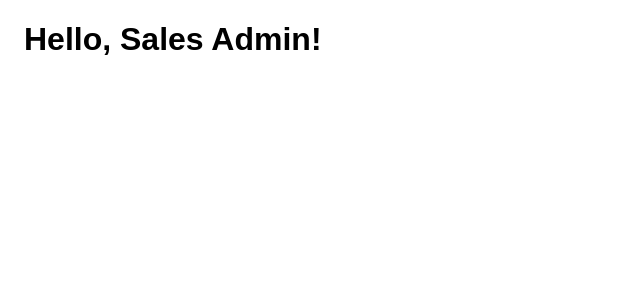
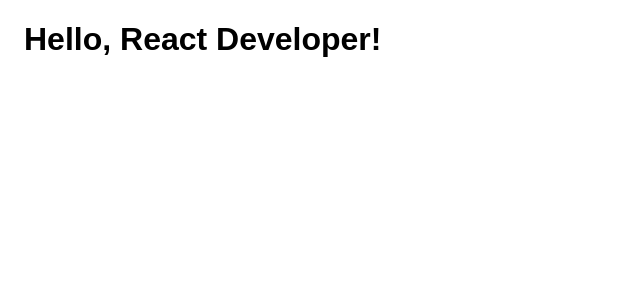
Before and after one commit to MrBrownser/react-16-webpack-boilerplate, a React app: page / in a window 1280 px wide. Shown: the top 300 px of the page, without its empty margins (0-640 px from the left). Built offline with nearby package versions, Linux system fonts and the light colour scheme.

Commit message:
Made project generic enough to be on my GitHub account

```diff
--- a/public/index.html
+++ b/public/index.html
@@ -3,7 +3,7 @@
   <head>
     <meta charset="UTF-8" />
     <meta name="viewport" content="width=device-width, initial-scale=1, shrink-to-fit=no">
-    <title>myO Sales Admin</title>
+    <title>React Boilerplate</title>
   </head>
 
   <body>
--- a/src/App.js
+++ b/src/App.js
@@ -4,7 +4,7 @@
 const App = () => {
   return (
     <div className="App">
-      <h1> Hello, Sales Admin! </h1>
+      <h1> Hello, React Developer! </h1>
     </div>
   );
 };
```
Also changed, not shown: package.json (+4 -4 lines), 2 other files (tests, documents, lock files or other folders).
